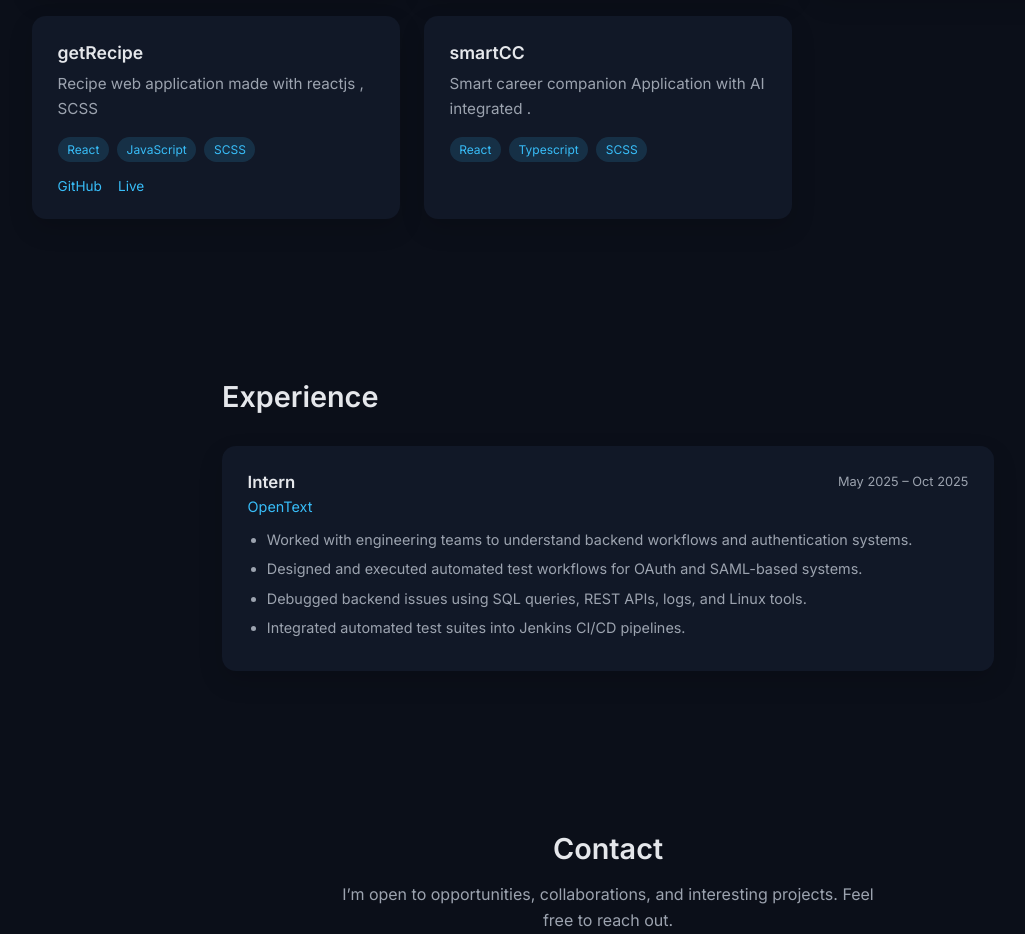
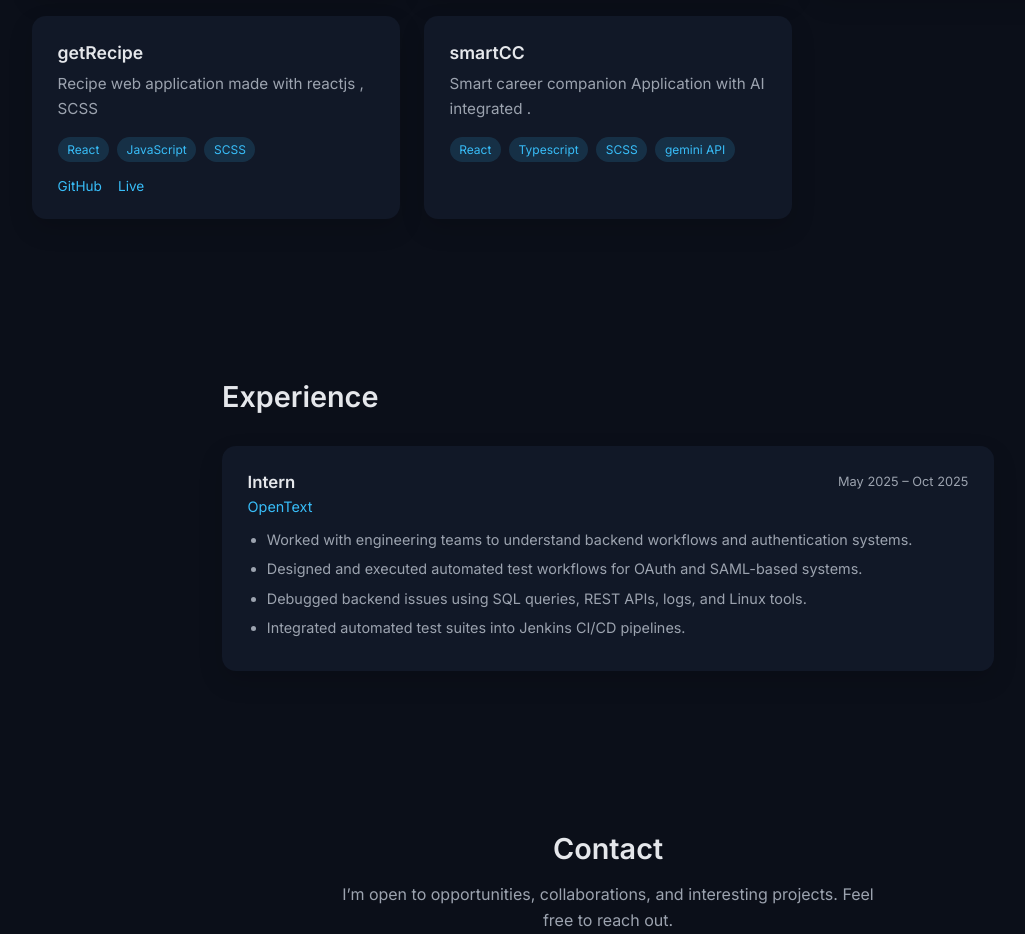
Before and after one commit to OmcarSawant/portfolio, a React (Vite) app: page / in a window 1280 px wide. Shown: the part 2100-3034 px from the top of the page, without its empty margins (32-1057 px from the left). Built offline with nearby package versions, Linux system fonts and the light colour scheme.

Commit message:
Update Projects.tsx

```diff
--- a/src/components/Projects/Projects.tsx
+++ b/src/components/Projects/Projects.tsx
@@ -44,7 +44,7 @@ const projects: Project[] = [
     title : "smartCC",
     description:
       "Smart career companion Application with AI integrated .",
-    tech :["React", "Typescript" , "SCSS"],
+    tech :["React", "Typescript" , "SCSS" , "gemini API"],
   }
 ];
 
```
